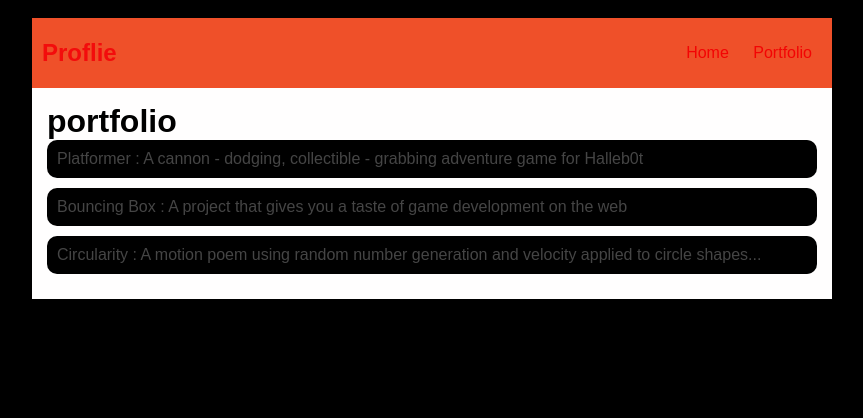
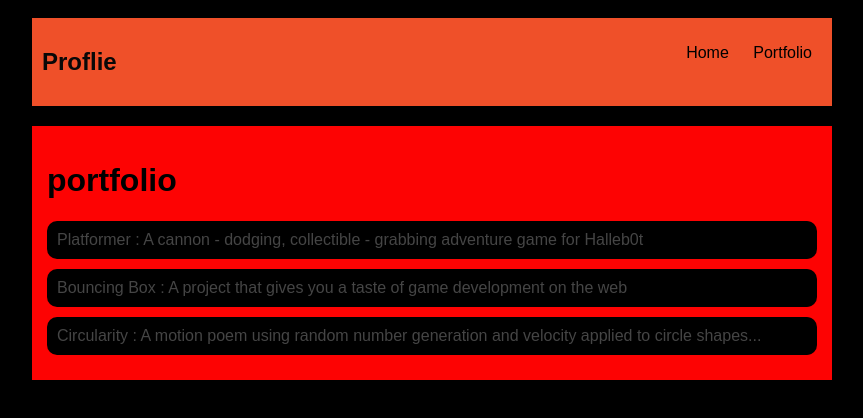
Before and after one commit to jamsco-nln/jamsco-nln.github.io, a plain HTML site: page portfolio.html in a window 1280 px wide. Shown: the whole page, without its empty margins (208-1071 px from the left). Drawn offline with Linux system fonts and the light colour scheme.

Commit message:
add portfolio.html file

```diff
--- a/portfolio.html
+++ b/portfolio.html
@@ -25,6 +25,7 @@
         nav {
             background: rgb(239, 80, 41);
             margin: 0 auto;
+            margin-bottom: 20px;
             display: flex;
             padding: 10px;
         }
@@ -32,9 +33,9 @@
         h1 {
             display: flex;
             align-items: center;
-            color: rgb(243, 12, 12);
+            color: rgb(8, 8, 8);
             flex: 1;
-            margin: 0;
+
         }
 
         #nav-ul {
@@ -48,12 +49,12 @@
 
         .nav-a {
             text-decoration: none;
-            color: rgb(243, 4, 4);
+            color: rgb(0, 0, 0);
         }
 
         /* main container area beneath menu */
         main {
-            background: rgb(255, 254, 254);
+            background: rgb(253, 3, 3);
             display: flex;
         }
 
```
Also changed, not shown: index.html (renamed from index.HTML).
